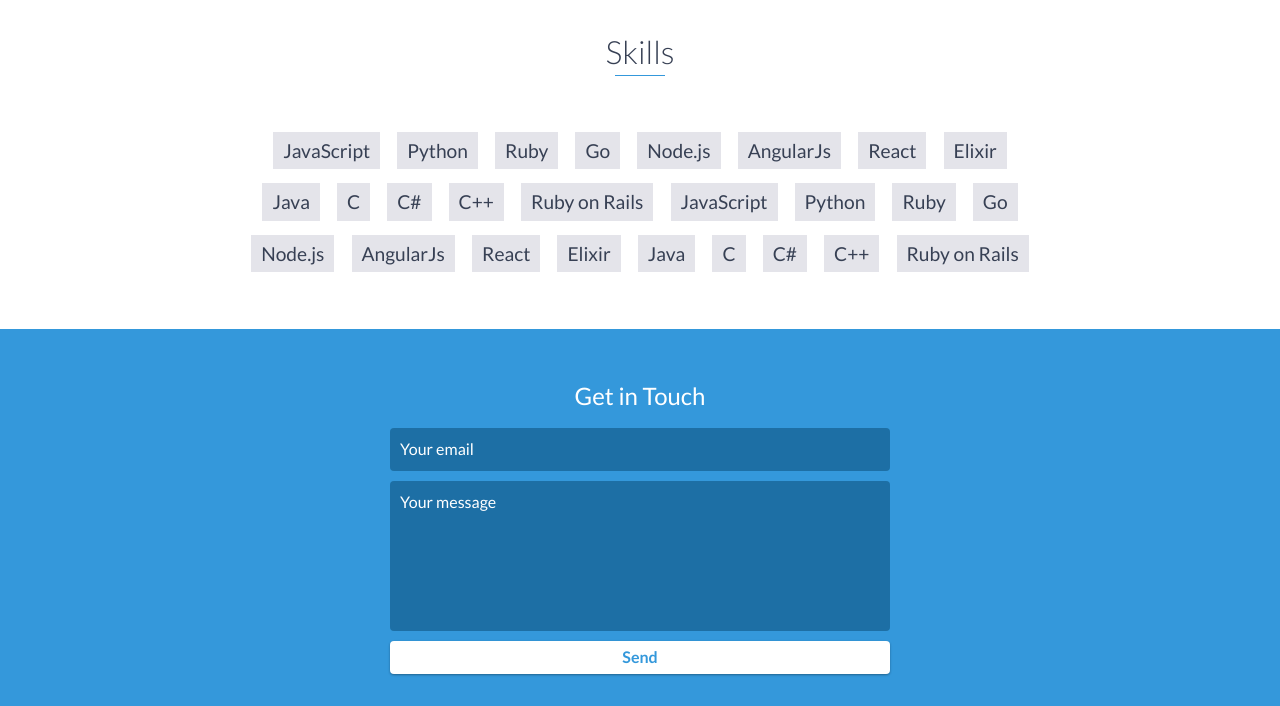
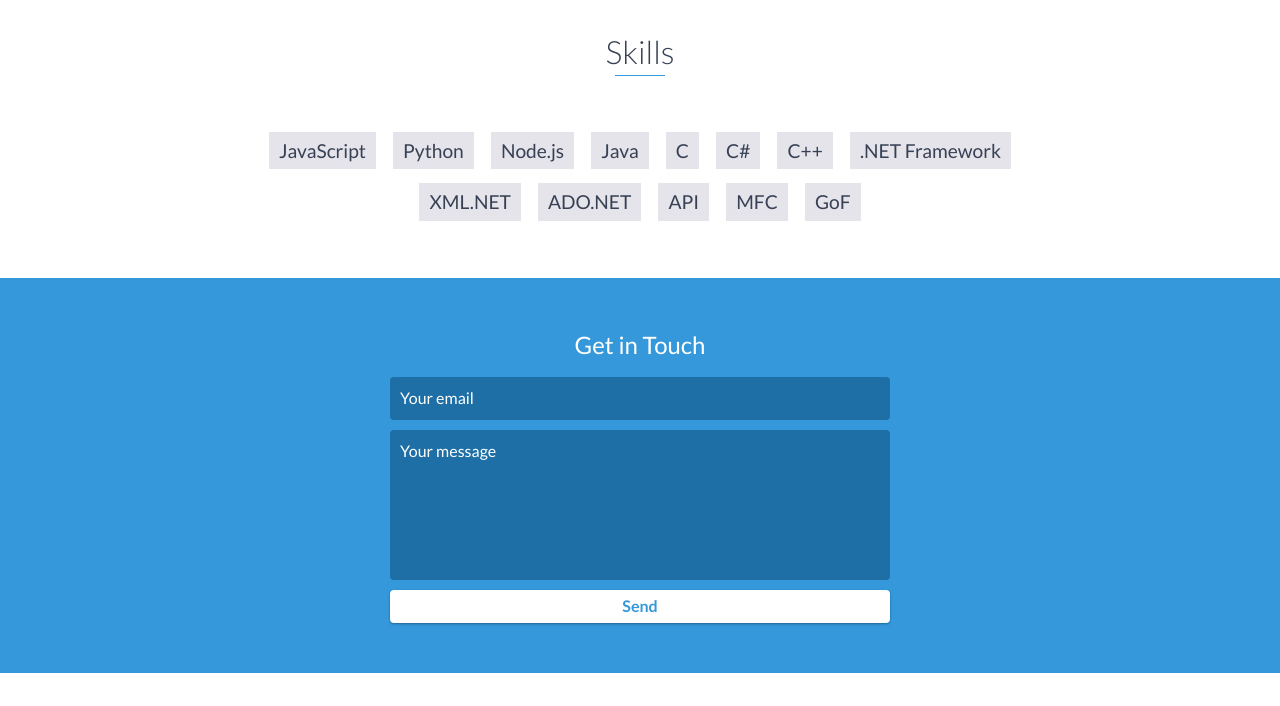
Before and after one commit to jinsu916/jinsu916.github.io, a website: page index.html in a window 1280 px wide. Shown: the part 2760-3466 px from the top of the page. Drawn offline with nearby package versions, Linux system fonts and the light colour scheme.

Commit message:
Update index.html

```diff
--- a/index.html
+++ b/index.html
@@ -216,30 +216,17 @@
         <ul>
             <li>JavaScript</li>
             <li>Python</li>
-            <li>Ruby</li>
-            <li>Go</li>
             <li>Node.js</li>
-            <li>AngularJs</li>
-            <li>React</li>
-            <li>Elixir</li>
             <li>Java</li>
             <li>C</li>
             <li>C#</li>
             <li>C++</li>
-            <li>Ruby on Rails</li>
-            <li>JavaScript</li>
-            <li>Python</li>
-            <li>Ruby</li>
-            <li>Go</li>
-            <li>Node.js</li>
-            <li>AngularJs</li>
-            <li>React</li>
-            <li>Elixir</li>
-            <li>Java</li>
-            <li>C</li>
-            <li>C#</li>
-            <li>C++</li>
-            <li>Ruby on Rails</li>
+            <li>.NET Framework</li>
+            <li>XML.NET</li>
+            <li>ADO.NET</li>
+            <li>API</li>
+            <li>MFC</li>
+            <li>GoF</li>
         </ul>
     </div>
     <!-- End #skills -->
```
